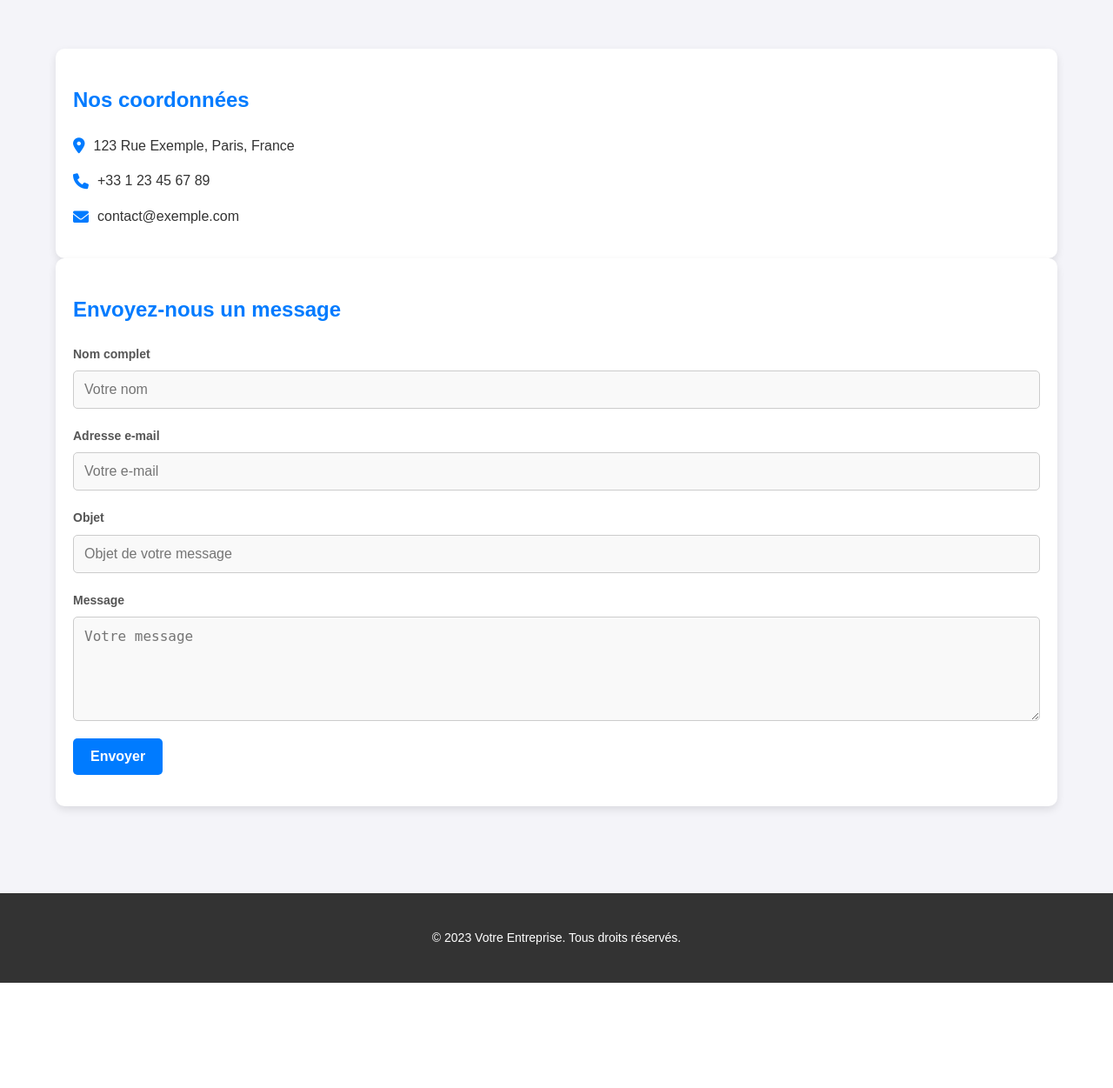
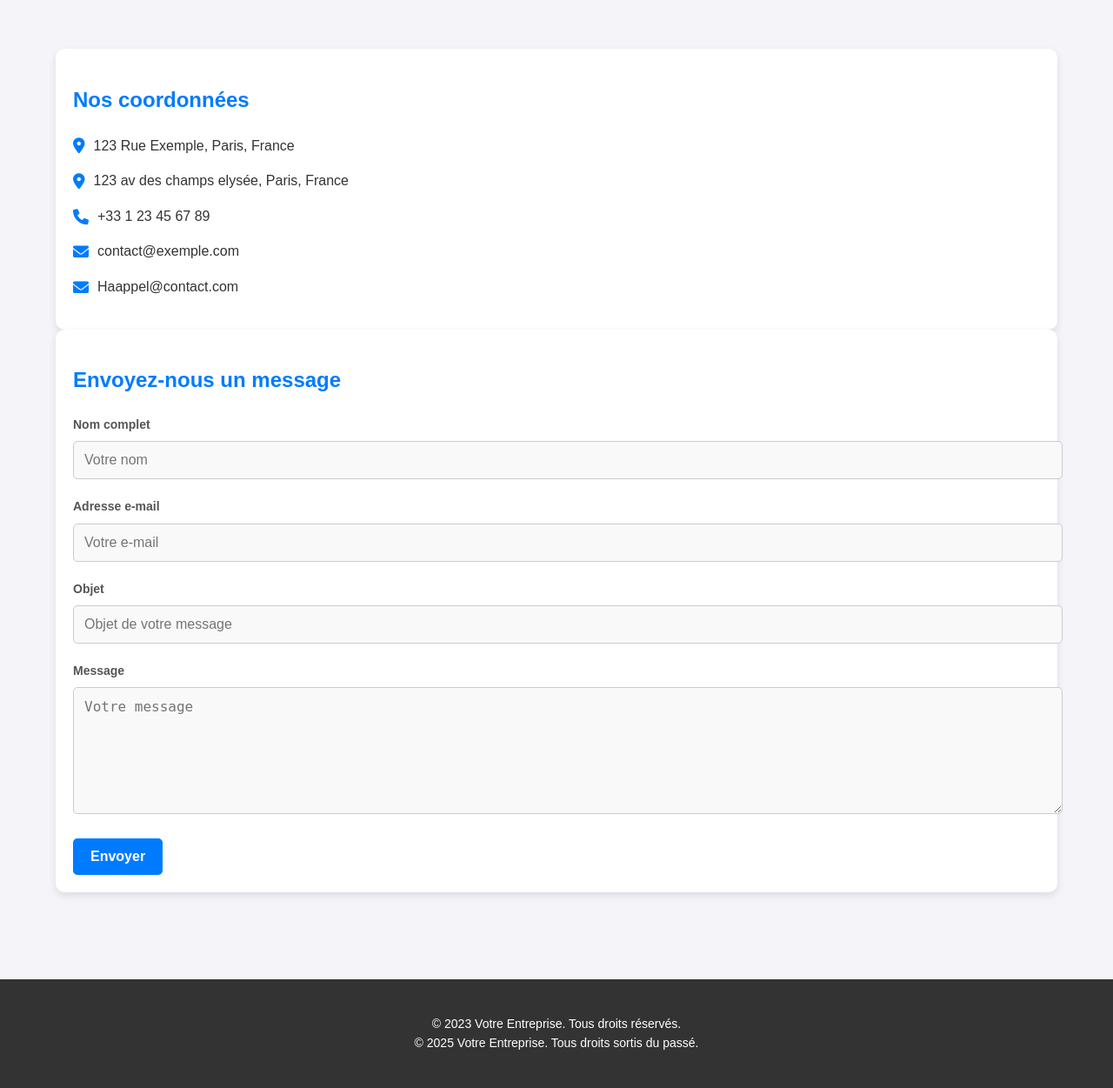
Before and after one commit to Nathor36/projet_dev_ecommerce, a PHP site: page /contact.php in a window 1280 px wide. Shown: the part 278-1529 px from the top of the page at 87% size. Before the commit the page ends 1408 px from the top, so only its background shows below. Run offline with PHP 8.4, Linux system fonts and the light colour scheme.

Commit message:
Update contact.php

```diff
--- a/contact.php
+++ b/contact.php
@@ -1,3 +1,5 @@
+<!-- filepath: /Applications/MAMP/htdocs/projet_dev_ecommerce/contact.php -->
+<!DOCTYPE html>
 <html lang="fr">
 <head>
     <meta charset="UTF-8">
@@ -22,8 +24,10 @@
                     <h2>Nos coordonnées</h2>
                     <ul>
                         <li><i class="fas fa-map-marker-alt"></i> 123 Rue Exemple, Paris, France</li>
+                        <li><i class="fas fa-map-marker-alt"></i> 123 av des champs elysée, Paris, France</li>
                         <li><i class="fas fa-phone"></i> +33 1 23 45 67 89</li>
                         <li><i class="fas fa-envelope"></i> contact@exemple.com</li>
+                        <li><i class="fas fa-envelope"></i> Haappel@contact.com</li>
                     </ul>
                 </div>
 
@@ -57,6 +61,7 @@
     <footer class="footer">
         <div class="container">
             <p>&copy; 2023 Votre Entreprise. Tous droits réservés.</p>
+            <p>&copy; 2025 Votre Entreprise. Tous droits sortis du passé.</p>
         </div>
     </footer>
 </body>
```
